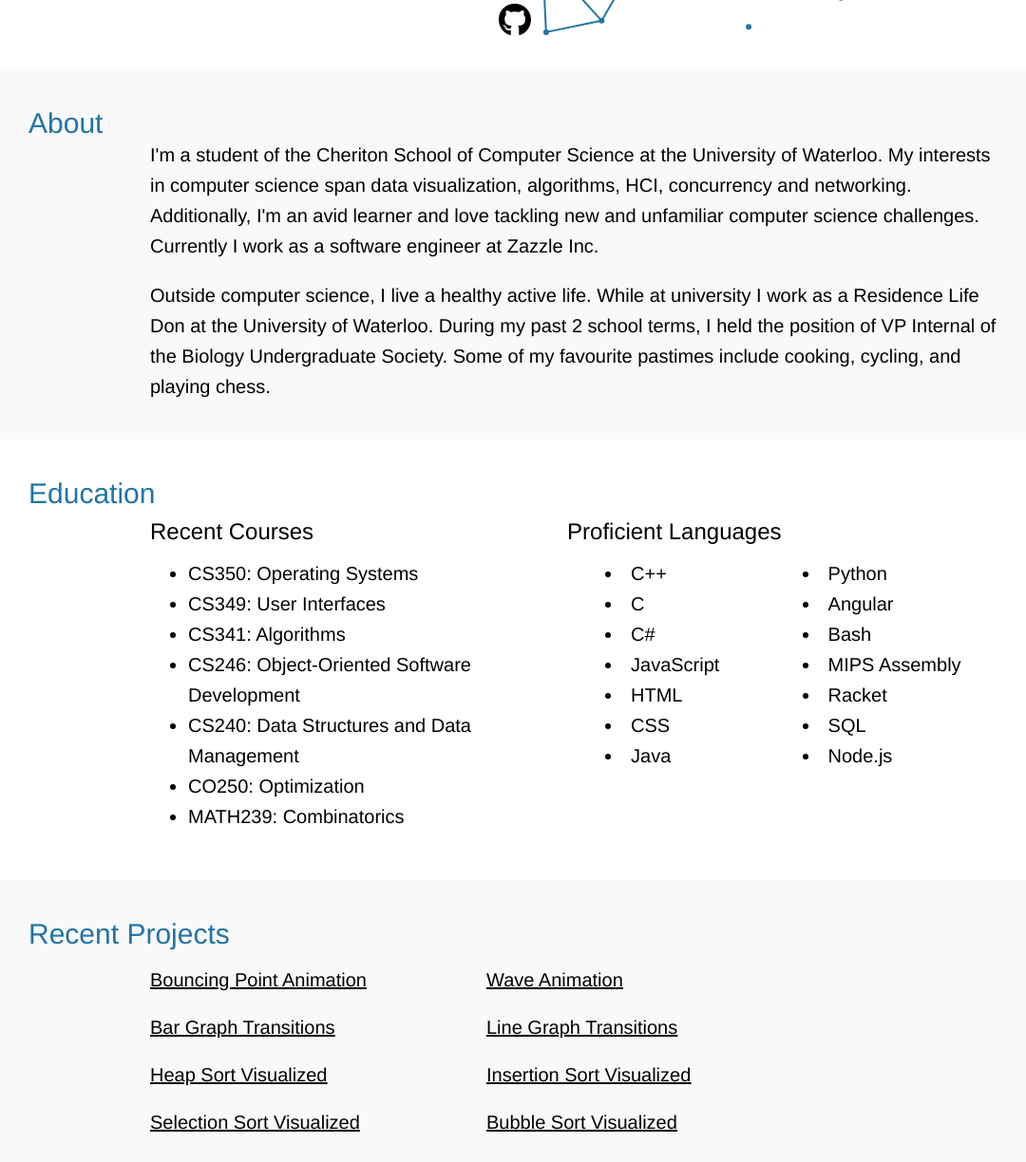
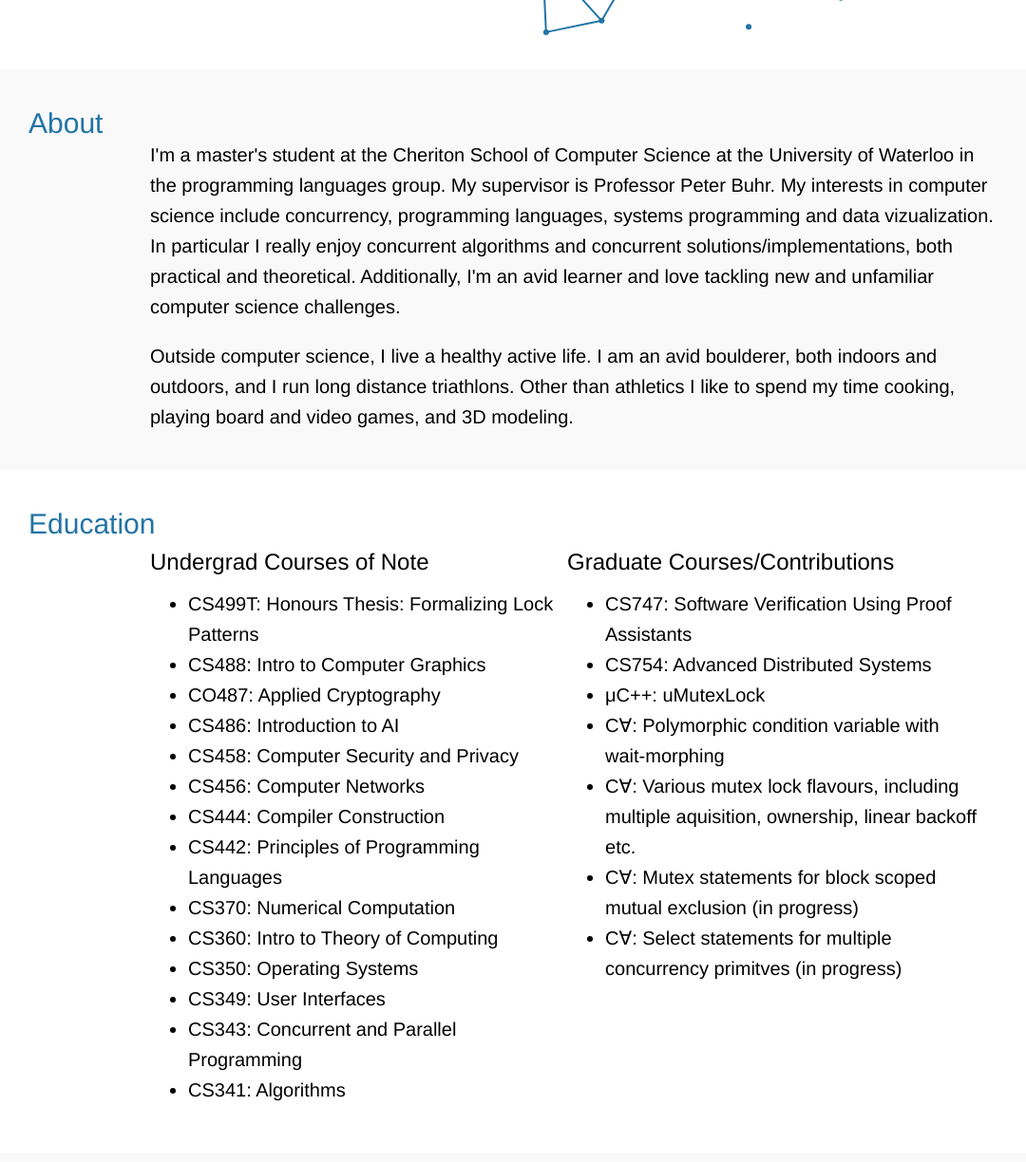
Before and after one commit to ColbyParsons/personalWebsite, a plain HTML site: page index.html in a window 1280 px wide. Shown: the part 437-1661 px from the top of the page at 95% size, without its empty margins (98-1178 px from the left). Drawn offline with nearby package versions, Linux system fonts and the light colour scheme.

Commit message:
Add files via upload

```diff
--- a/index.html
+++ b/index.html
@@ -291,60 +291,57 @@
     <div id="header">
         <svg></svg>
         <div id="imgHolder">
-            <img id="avatar" src="https://lh3.googleusercontent.com/Mw0JLLSePCGm3yMwiqJEsU-jW_O0pcuUh-pXyMkdciZCmJMZ1iosRRjljkvhOJWf-9fmPNvqmQKT7VH4AU9azTt0LER0iYIV5gx9GiVvaG3OjiJCibOZwlBfQ8fXOyD3Qimk-M8e6Q=w2400">
+            <img id="avatar" src="https://scontent.fykz1-2.fna.fbcdn.net/v/t1.6435-9/69852983_2680750851983844_7237128968749449216_n.jpg?_nc_cat=101&ccb=1-5&_nc_sid=09cbfe&_nc_ohc=2iBNAUbcAyIAX96fk0u&tn=TILrR_mAgv7wwd3M&_nc_ht=scontent.fykz1-2.fna&oh=ccec45ad2e8c89c29d494cb21262e403&oe=61A0BEBF">
             <h3 id="name">Colby Parsons</h3>
-            <p class="detail">3B Computer Science Student</p>
+            <p class="detail">Master's Computer Science Student</p>
             <p class="detail">University of Waterloo</p>
-            <div>
-                <a href="https://github.com/ColbyParsons/"><i class="fab fa-github big-icon"></i></a>
-            </div>
         </div>
     </div>
     <div id="about">
         <h3 class="subtitle2">About</h3>
         <div id="bio">
-            <p>I'm a student of the Cheriton School of Computer Science at the University of Waterloo. My interests in computer science span data visualization, algorithms, HCI, concurrency and networking. Additionally, I'm an avid learner and love tackling new and unfamiliar computer science challenges. Currently I work as a software engineer at Zazzle Inc.</p>
-            <p>Outside computer science, I live a healthy active life. While at university I work as a Residence Life Don at the University of Waterloo. During my past 2 school terms, I held the position of VP Internal of the Biology Undergraduate Society. Some of my favourite pastimes include cooking, cycling, and playing chess.</p>
+            <p>I'm a master's student at the Cheriton School of Computer Science at the University of Waterloo in the programming languages group. My supervisor is Professor Peter Buhr. My interests in computer science include concurrency, programming languages, systems programming and data vizualization. In particular I really enjoy concurrent algorithms and concurrent solutions/implementations, both practical and theoretical. Additionally, I'm an avid learner and love tackling new and unfamiliar computer science challenges.</p>
+            <p>Outside computer science, I live a healthy active life. I am an avid boulderer, both indoors and outdoors, and I run long distance triathlons. Other than athletics I like to spend my time cooking, playing board and video games, and 3D modeling.</p>
         </div>
     </div>
     <div id="education">
         <h3 class="subtitle1">Education</h3>
         <div id="eduHolder">
             <div id="courseHolder">
-                <p class="lTitle">Recent Courses</p>
+                <p class="lTitle">Undergrad Courses of Note</p>
                 <ul id="courses">
+                    <li>CS499T: Honours Thesis: Formalizing Lock Patterns</li>
+                    <li>CS488: Intro to Computer Graphics</li>
+                    <li>CO487: Applied Cryptography</li>
+                    <li>CS486: Introduction to AI</li>
+                    <li>CS458: Computer Security and Privacy</li>
+                    <li>CS456: Computer Networks</li>
+                    <li>CS444: Compiler Construction</li>
+                    <li>CS442: Principles of Programming Languages</li>
+                    <li>CS370: Numerical Computation</li>
+                    <li>CS360: Intro to Theory of Computing</li>
                     <li>CS350: Operating Systems</li>
                     <li>CS349: User Interfaces</li>
+                    <li>CS343: Concurrent and Parallel Programming</li>
                     <li>CS341: Algorithms</li>
-                    <li>CS246: Object-Oriented Software Development</li>
-                    <li>CS240: Data Structures and Data Management</li>
-                    <li>CO250: Optimization</li>
-                    <li>MATH239: Combinatorics</li>
                 </ul>
             </div>
             <div id="langHolder">
-                <p class="lTitle">Proficient Languages</p>
-                <ul id="langs">
-                    <li>C++</li>
-                    <li>C</li>
-                    <li>C#</li>
-                    <li>JavaScript</li>
-                    <li>HTML</li>
-                    <li>CSS</li>
-                    <li>Java</li>
-                    <li>Python</li>
-                    <li>Angular</li>
-                    <li>Bash</li>
-                    <li>MIPS Assembly</li>
-                    <li>Racket</li>
-                    <li>SQL</li>
-                    <li>Node.js</li>
+                <p class="lTitle">Graduate Courses/Contributions</p>
+                <ul id="courses">
+                    <li>CS747: Software Verification Using Proof Assistants</li>
+                    <li>CS754: Advanced Distributed Systems</li>
+                    <li>μC++: uMutexLock </li>
+                    <li>C∀: Polymorphic condition variable with wait-morphing</li>
+                    <li>C∀: Various mutex lock flavours, including multiple aquisition, ownership, linear backoff etc.</li>
+                    <li>C∀: Mutex statements for block scoped mutual exclusion (in progress)</li>
+                    <li>C∀: Select statements for multiple concurrency primitves (in progress)</li>
                 </ul>
             </div>
         </div>
     </div>
     <div id="projects">
-        <h3 class="subtitle2" id="projTitle">Recent Projects</h3>
+        <h3 class="subtitle2" id="projTitle">Vizualization Fun</h3>
         <div id="links">
             <div class="projWrap">
                 <a href="https://bl.ocks.org/ColbyParsons/3bcf4781d59d4ce4eeee8fae1f11dd55">
@@ -401,7 +398,7 @@
             <li id="hnav" class="nav">Home</li>
             <li id="anav" class="nav">About</li>
             <li id="enav" class="nav">Education</li>
-            <li id="pnav" class="nav">Projects</li>
+            <!--<li id="pnav" class="nav">Projects</li>-->
             <li id="cnav" class="nav">Contact</li>
         </ul>
     </div>
```
